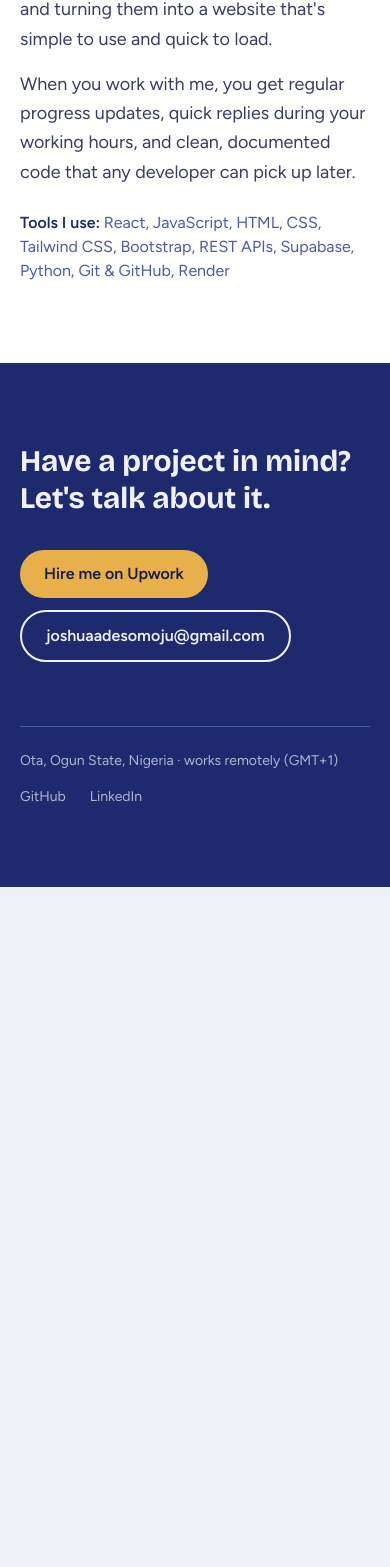
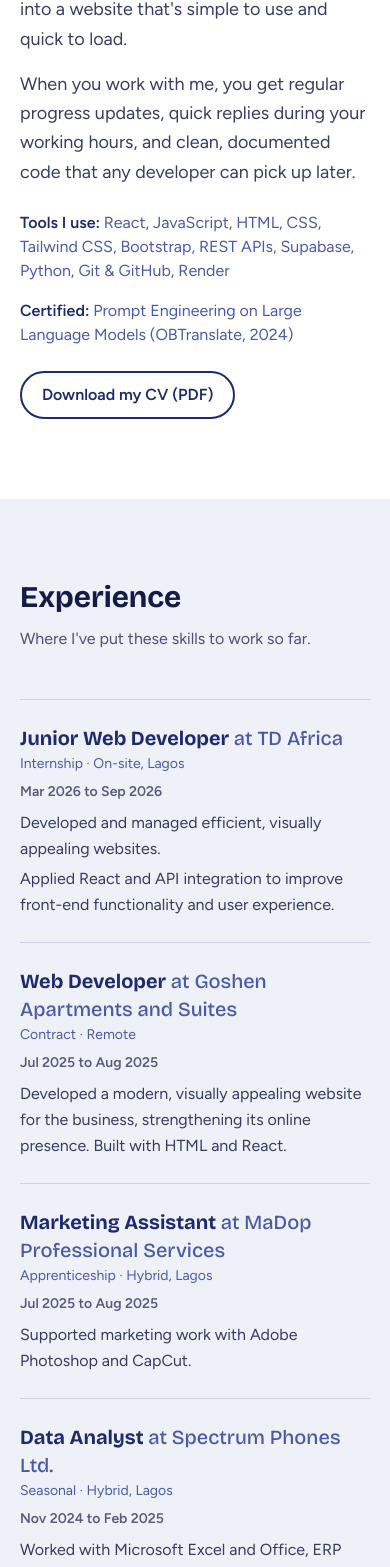
Before and after one commit to joshuaadesomoju-code/portfolio, a React (Vite) app: page / in a window 390 px wide. Shown: the part 3772-5339 px from the top of the page. Before the commit the page ends 4659 px from the top, so only its background shows below. Built offline with nearby package versions, Linux system fonts and the light colour scheme.

Commit message:
Add experience, CV download, certification, Upwork link; move location to Lagos

```diff
--- a/src/App.jsx
+++ b/src/App.jsx
@@ -3,6 +3,7 @@ import Hero from "./components/Hero";
 import Projects from "./components/Projects";
 import Services from "./components/Services";
 import About from "./components/About";
+import Experience from "./components/Experience";
 import Contact from "./components/Contact";
 
 export default function App() {
@@ -14,6 +15,7 @@ export default function App() {
         <Projects />
         <Services />
         <About />
+        <Experience />
       </main>
       <Contact />
     </>
--- a/src/components/About.jsx
+++ b/src/components/About.jsx
@@ -1,4 +1,4 @@
-import { profile, skills } from "../data";
+import { profile, skills, certifications } from "../data";
 
 export default function About() {
   return (
@@ -19,6 +19,15 @@ export default function About() {
             <span className="font-semibold text-indigo-deep">Tools I use: </span>
             {skills.join(", ")}
           </p>
+          <p className="text-base text-indigo-mid">
+            <span className="font-semibold text-indigo-deep">Certified: </span>
+            {certifications.map((c) => `${c.name} (${c.issuer}, ${c.date.split(" ")[1]})`).join("; ")}
+          </p>
+          <p className="pt-2">
+            <a href={profile.cv} download className="inline-block rounded-full border-2 border-indigo-deep px-5 py-2.5 text-base font-semibold text-indigo-deep hover:bg-indigo-deep hover:text-wash">
+              Download my CV (PDF)
+            </a>
+          </p>
         </div>
       </div>
     </section>
--- a/src/components/Contact.jsx
+++ b/src/components/Contact.jsx
@@ -14,6 +14,9 @@ export default function Contact() {
           <a href={`mailto:${profile.email}`} className="rounded-full border-2 border-wash px-6 py-3 font-semibold hover:bg-wash hover:text-indigo-deep">
             {profile.email}
           </a>
+          <a href={profile.cv} download className="rounded-full border-2 border-wash/40 px-6 py-3 font-semibold hover:border-wash">
+            Download CV
+          </a>
         </div>
         <div className="mt-16 flex flex-wrap justify-between gap-4 border-t border-indigo-mid pt-6 text-sm text-wash/70">
           <p>{profile.location}</p>
--- /dev/null
+++ b/src/components/Experience.jsx
@@ -0,0 +1,32 @@
+import { experience } from "../data";
+
+export default function Experience() {
+  return (
+    <section id="experience" className="mx-auto max-w-6xl px-5 py-20 sm:px-8">
+      <div className="grid gap-12 md:grid-cols-[1fr_2fr]">
+        <div>
+          <h2 className="font-display text-3xl font-bold text-indigo-ink sm:text-4xl">Experience</h2>
+          <p className="mt-3 text-indigo-ink/75">Where I've put these skills to work so far.</p>
+        </div>
+        <ol className="divide-y divide-indigo-mid/20 border-y border-indigo-mid/20">
+          {experience.map((job) => (
+            <li key={job.role + job.org} className="grid gap-2 py-6 sm:grid-cols-[1fr_auto] sm:gap-x-8">
+              <div>
+                <h3 className="font-display text-xl font-bold text-indigo-deep">
+                  {job.role} <span className="font-medium text-indigo-mid">at {job.org}</span>
+                </h3>
+                <p className="mt-0.5 text-sm text-indigo-mid">{job.kind}</p>
+              </div>
+              <p className="text-sm font-semibold text-indigo-ink/70 sm:text-right sm:whitespace-nowrap">{job.dates}</p>
+              <ul className="space-y-1 leading-relaxed text-indigo-ink/85 sm:col-span-2">
+                {job.points.map((pt) => (
+                  <li key={pt}>{pt}</li>
+                ))}
+              </ul>
+            </li>
+          ))}
+        </ol>
+      </div>
+    </section>
+  );
+}
--- a/src/components/Nav.jsx
+++ b/src/components/Nav.jsx
@@ -10,6 +10,7 @@ export default function Nav() {
         <a href="#work" className="hidden hover:text-indigo-deep sm:inline">Work</a>
         <a href="#services" className="hidden hover:text-indigo-deep sm:inline">Services</a>
         <a href="#about" className="hidden hover:text-indigo-deep sm:inline">About</a>
+        <a href="#experience" className="hidden hover:text-indigo-deep md:inline">Experience</a>
         <a
           href={profile.upwork}
           target="_blank"
--- a/src/data.js
+++ b/src/data.js
@@ -9,11 +9,12 @@ export const profile = {
   headline: "Websites and React apps that look right on every screen your customers use.",
   intro:
     "I help small businesses, startups and personal brands get online with fast, mobile-friendly sites. Send me a design or just an idea, and I'll turn it into clean, working code.",
-  location: "Ota, Ogun State, Nigeria · works remotely (GMT+1)",
+  location: "Lagos, Nigeria · works remotely (GMT+1)",
   email: "joshuaadesomoju@gmail.com",
-  upwork: "https://www.upwork.com/", // TODO: your Upwork profile link
+  upwork: "https://www.upwork.com/freelancers/~0172b70fc98cf9133f",
   github: "https://github.com/joshuaadesomoju-code",
   linkedin: "https://linkedin.com/in/joshua-adesomoju-0424b43a3",
+  cv: "/Joshua_Adesomoju_CV.pdf",
 };
 
 // status: "live" shows the links, "building" shows an in-progress tag.
@@ -86,3 +87,42 @@ export const skills = [
   "React", "JavaScript", "HTML", "CSS", "Tailwind CSS", "Bootstrap",
   "REST APIs", "Supabase", "Python", "Git & GitHub", "Render",
 ];
+
+// Work history, newest first. Matches the CV and Upwork profile.
+export const experience = [
+  {
+    role: "Junior Web Developer",
+    org: "TD Africa",
+    kind: "Internship · On-site, Lagos",
+    dates: "Mar 2026 to Sep 2026",
+    points: [
+      "Developed and managed efficient, visually appealing websites.",
+      "Applied React and API integration to improve front-end functionality and user experience.",
+    ],
+  },
+  {
+    role: "Web Developer",
+    org: "Goshen Apartments and Suites",
+    kind: "Contract · Remote",
+    dates: "Jul 2025 to Aug 2025",
+    points: ["Developed a modern, visually appealing website for the business, strengthening its online presence. Built with HTML and React."],
+  },
+  {
+    role: "Marketing Assistant",
+    org: "MaDop Professional Services",
+    kind: "Apprenticeship · Hybrid, Lagos",
+    dates: "Jul 2025 to Aug 2025",
+    points: ["Supported marketing work with Adobe Photoshop and CapCut."],
+  },
+  {
+    role: "Data Analyst",
+    org: "Spectrum Phones Ltd.",
+    kind: "Seasonal · Hybrid, Lagos",
+    dates: "Nov 2024 to Feb 2025",
+    points: ["Worked with Microsoft Excel and Office, ERP systems and AI tools, alongside customer service."],
+  },
+];
+
+export const certifications = [
+  { name: "Prompt Engineering on Large Language Models", issuer: "OBTranslate", date: "Jul 2024" },
+];
```
Also changed, not shown: 1 other file (tests, documents, lock files or other folders).
